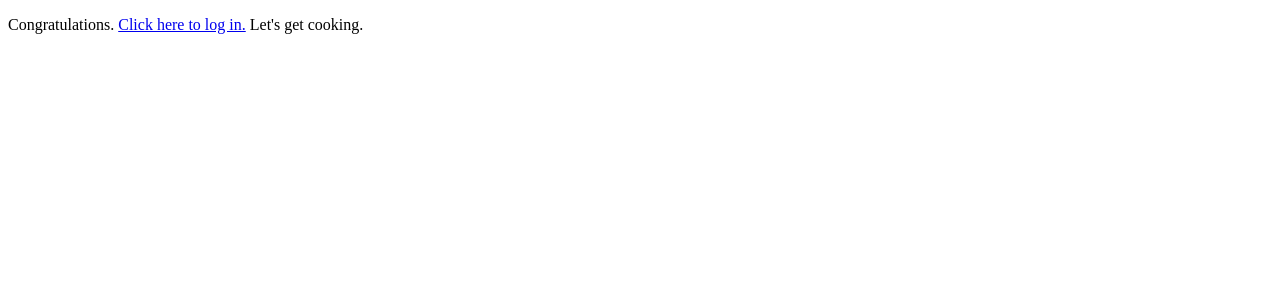
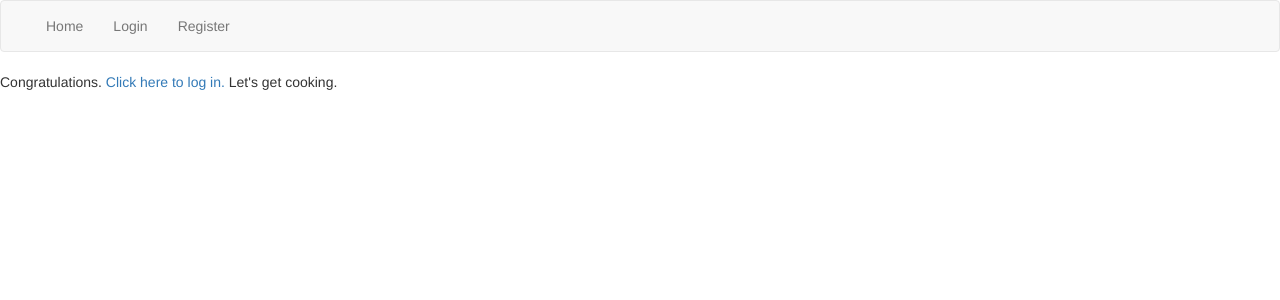
Before and after one commit to TeamReciprocity/reciprocity, a Django app: template reciprocity/reciprocity/templates/registration/activation_complete.html in a window 1280 px wide. Shown: the top 300 px of the page. Run offline with Django 3.2, Linux system fonts and the light colour scheme; the template is opened without the code that fills it, so the values that code supplies are empty; parts of the project's set-up code (start-up, migrations or seed data) failed here and were passed over; some libraries are stand-ins or nearby versions.

Commit message:
base html and home view are now functional. More to add later.

```diff
--- a/reciprocity/recipe/models.py
+++ b/reciprocity/recipe/models.py
@@ -75,6 +75,7 @@ class Recipe(models.Model):
         Ingredient,
         through='RecipeIngredientRelationship'
     )
+    created = models.DateTimeField(auto_now_add=True)
 
 
 @python_2_unicode_compatible
--- a/reciprocity/reciprocity/templates/base.html
+++ b/reciprocity/reciprocity/templates/base.html
@@ -1,18 +1,57 @@
 <!DOCTYPE html>
-<html>
-
+<html lang="en">
   <head>
+    <meta charset="utf-8">
+    <meta http-equiv="X-UA-Compatible" content="IE=edge">
+    <meta name="viewport" content="width=device-width, initial-scale=1">
     <title>
-        {% block title %}
-        {% endblock %}
+    {% block title %}
+    {% endblock %}
     </title>
-
+    <link rel="stylesheet" href="https://maxcdn.bootstrapcdn.com/bootstrap/3.3.5/css/bootstrap.min.css">
+    <link rel="stylesheet" href="https://maxcdn.bootstrapcdn.com/font-awesome/4.4.0/css/font-awesome.min.css">
+    <!--[if lt IE 9]>
+      <script src="https://oss.maxcdn.com/libs/html5shiv/3.7.2/html5shiv.js"></script>
+      <script src="https://oss.maxcdn.com/libs/respond.js/1.4.2/respond.min.js"></script>
+    <![endif]-->
   </head>
   <body>
+    <nav class="navbar navbar-default" role="navigation">
+      <div class="container-fluid">
+        <div class="navbar-header">
+          <button type="button" class="navbar-toggle" data-toggle="collapse" data-target="#navbar">
+            <span class="sr-only">Toggle navigation</span>
+            <span class="icon-bar"></span>
+            <span class="icon-bar"></span>
+            <span class="icon-bar"></span>
+          </button>
+          <a class="navbar-brand" href="#"></a>
+        </div>
+        <!-- Collect the nav links, forms, and other content for toggling -->
+        <div class="collapse navbar-collapse" id="navbar">
+          <ul class="nav navbar-nav">
+              <li class=""><a href="/">Home</a></li>
+              {% if not user.is_authenticated %}
+              <li><a href="{% url 'auth_login' %}">Login</a></li>
+              <li><a href="{% url 'registration_register' %}">Register</a></li>
+              {% else %}
+              <li><a href="/">My Recipes</a></li>
+              <li><a href="/">Add a Recipe</a></li>
+              <li><a href="/">Profile</a></li>
+              <li><a href="{% url 'auth_logout' %}">Logout</a></li>
+              {% endif %}
+          </ul>
+          <ul class="nav navbar-nav navbar-right">
+            {% if user.is_authenticated %}
+            <a href="/">{{ user.username }}</a>
+            {% endif %}
+          </ul>
+        </div><!-- /.navbar-collapse -->
+      </div><!-- /.container-fluid -->
+    </nav>
     {% block content %}
-    <h1>Hello Recipe People</h1>
-
     {% endblock %}
-
+    <script src="https://ajax.googleapis.com/ajax/libs/jquery/1.11.3/jquery.min.js"></script>
+    <script src="https://maxcdn.bootstrapcdn.com/bootstrap/3.3.5/js/bootstrap.min.js"></script>
   </body>
 </html>
--- a/reciprocity/reciprocity/urls.py
+++ b/reciprocity/reciprocity/urls.py
@@ -15,9 +15,11 @@ Including another URLconf
 """
 from django.conf.urls import url, include
 from django.contrib import admin
+from .views import HomeView
 
 urlpatterns = [
     url(r'^admin/', admin.site.urls),
     url(r'^accounts/', include('registration.backends.hmac.urls')),
     url(r'^recipe/', include('recipe.urls')),
+    url(r'^$', HomeView.as_view(), name='home'),
 ]
```
Also changed, not shown: reciprocity/reciprocity/templates/home.html (added, +12 -0 lines), reciprocity/reciprocity/views.py (added, +12 -0 lines), reciprocity/recipe/migrations/0008_recipe_created.py (added).
